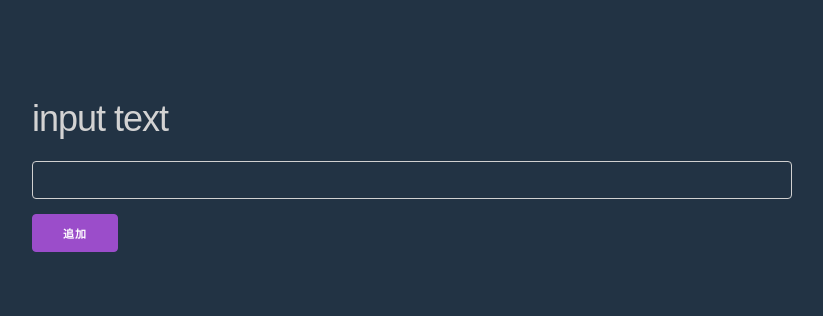
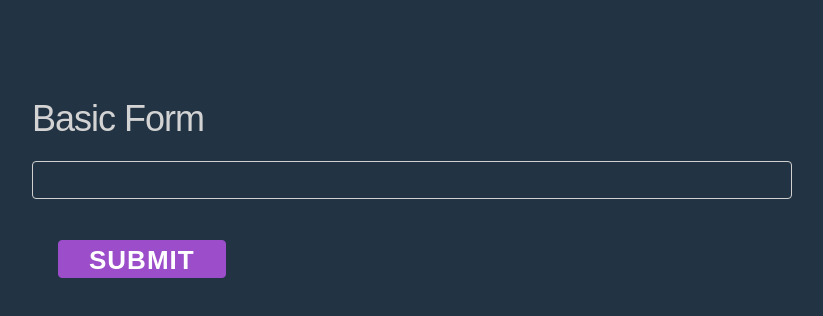
Before and after one commit to BoxPistols/zen-todo-react-ts, a React (Vite) app: page / in a window 1280 px wide. Shown: the top 316 px of the page, without its empty margins (228-1051 px from the left). Built offline with nearby package versions, Linux system fonts and the light colour scheme.

Commit message:
SubmitにPreventをかましながら追加フォーム

```diff
--- /dev/null
+++ b/src/components/BasicForm.tsx
@@ -0,0 +1,28 @@
+import {useState} from 'react';
+import "../App.css";
+
+function BasicForm() {
+  const [text, setText] = useState("")
+
+  const submitForm = (event: { preventDefault: () => void; }) => {
+    event.preventDefault()
+    console.log(text)
+  }
+  return (
+    <div className='container'>
+      <h2>Basic Form</h2>
+      <div>
+        <form>
+          <input type="text"
+            value={text}
+            onChange={
+              (e) => setText(e.target.value)
+            }/>
+          <button onClick={submitForm}>Submit</button>
+        </form>
+      </div>
+    </div>
+  )
+}
+
+export default BasicForm;
--- a/src/main.tsx
+++ b/src/main.tsx
@@ -1,11 +1,13 @@
 import React from 'react'
 import ReactDOM from 'react-dom'
 import './index.css'
-import {App} from './App'
+// import {App} from './App'
+import BasicForm from './components/BasicForm'
 
 ReactDOM.render (
   <React.StrictMode>
-    <App/>
+    {/* <App/> */}
+    <BasicForm/>
   </React.StrictMode>,
   document.getElementById('root')
 )
```
